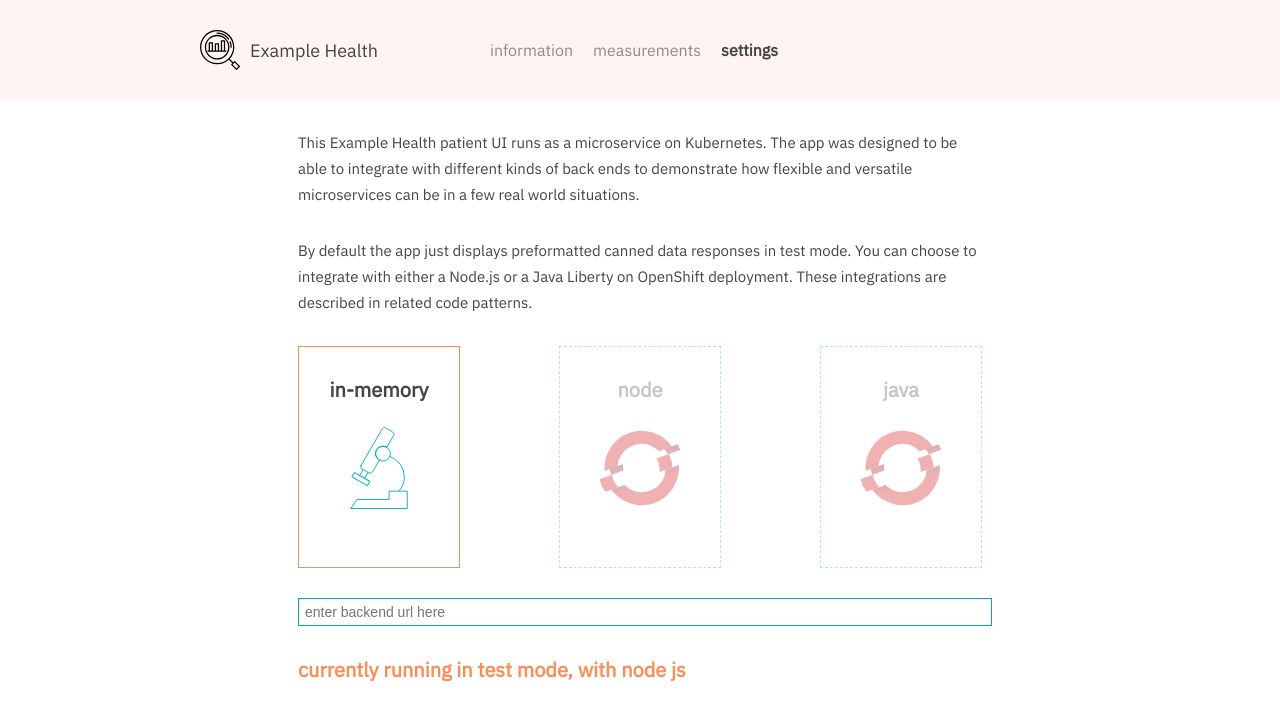
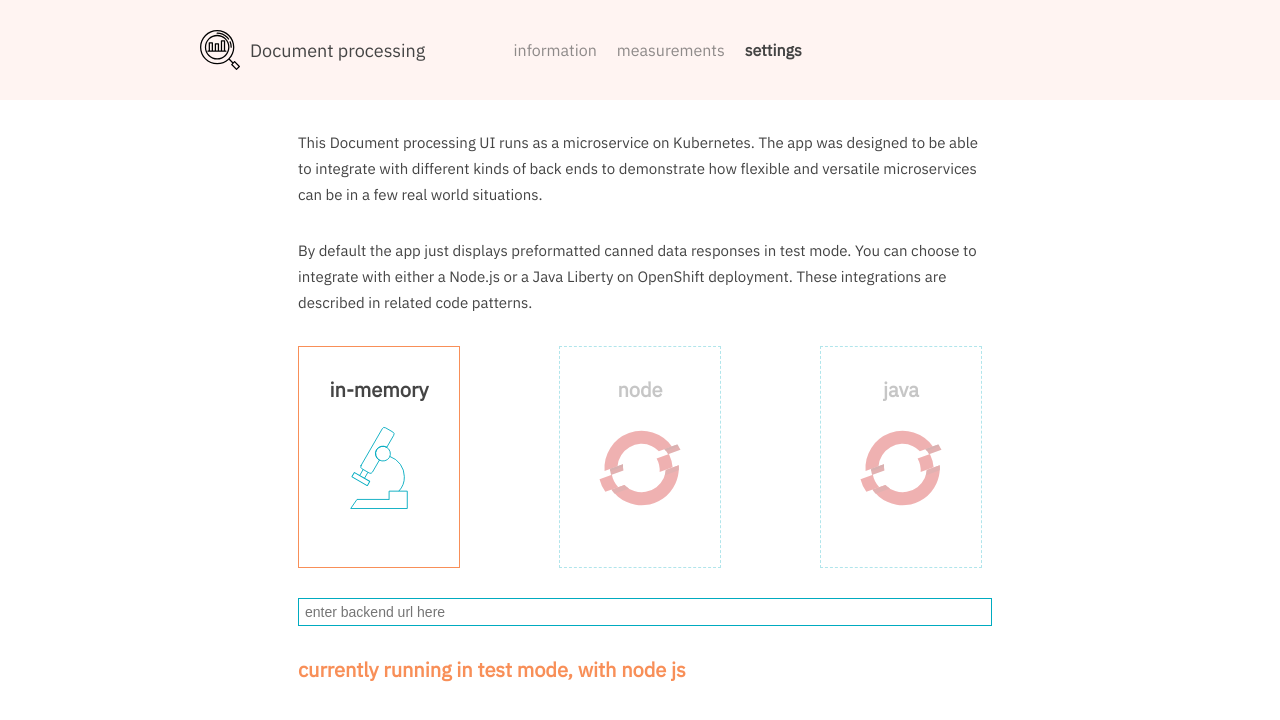
Before and after one commit to XAV-01/doc-processing, a website: page public/settings.html in a window 1280 px wide. Drawn offline with Linux system fonts and the light colour scheme; no server answers.

Commit message:
update project - 2021-03-19 17:46:25

```diff
--- a/public/settings.html
+++ b/public/settings.html
@@ -5,9 +5,9 @@
 <head>
   <meta charset="utf-8">
 
-  <title>Example Health</title>
-  <meta name="description" content="Example Health Site">
-  <meta name="Anton McConville" content="Example Health">
+  <title>Document processing</title>
+  <meta name="description" content="Document processing Site">
+  <meta name="Anton McConville" content="Document processing">
   <link href="https://fonts.googleapis.com/css?family=IBM+Plex+Sans" rel="stylesheet">
   <link rel="stylesheet" href="style/styles.css?v=1.0">
   <link rel="stylesheet" href="style/settings.css?v=1.0">
@@ -19,8 +19,8 @@
     <div class="banner">
       <div class="control">
         <div class="brand">
-          <img class="logo" src="/images/fictional.svg" alt="Example Health logo">
-          <div class="Fictional">Example Health</div>
+          <img class="logo" src="/images/fictional.svg" alt="Document processing logo">
+          <div class="Fictional">Document processing</div>
         </div>
         <menu class="menu">
           <a class="dimmed" href="./index.html">
@@ -40,7 +40,7 @@
 
       <div class="settingsdetails">
         <div class="settingstext">
-          This Example Health patient UI runs as a microservice on Kubernetes. The app was designed to be able to integrate with different kinds of back ends to demonstrate how flexible and versatile microservices can be in a few real world
+          This Document processing UI runs as a microservice on Kubernetes. The app was designed to be able to integrate with different kinds of back ends to demonstrate how flexible and versatile microservices can be in a few real world
           situations.
         </div>
         <div class="settingstext">
```
Also changed, not shown: package.json (+6 -6 lines), public/about.html (+5 -5 lines), public/admin.html (+5 -5 lines), public/index.html (+5 -5 lines), public/jee.html (+5 -5 lines), public/labs.html (+4 -14 lines), 1 other file.
